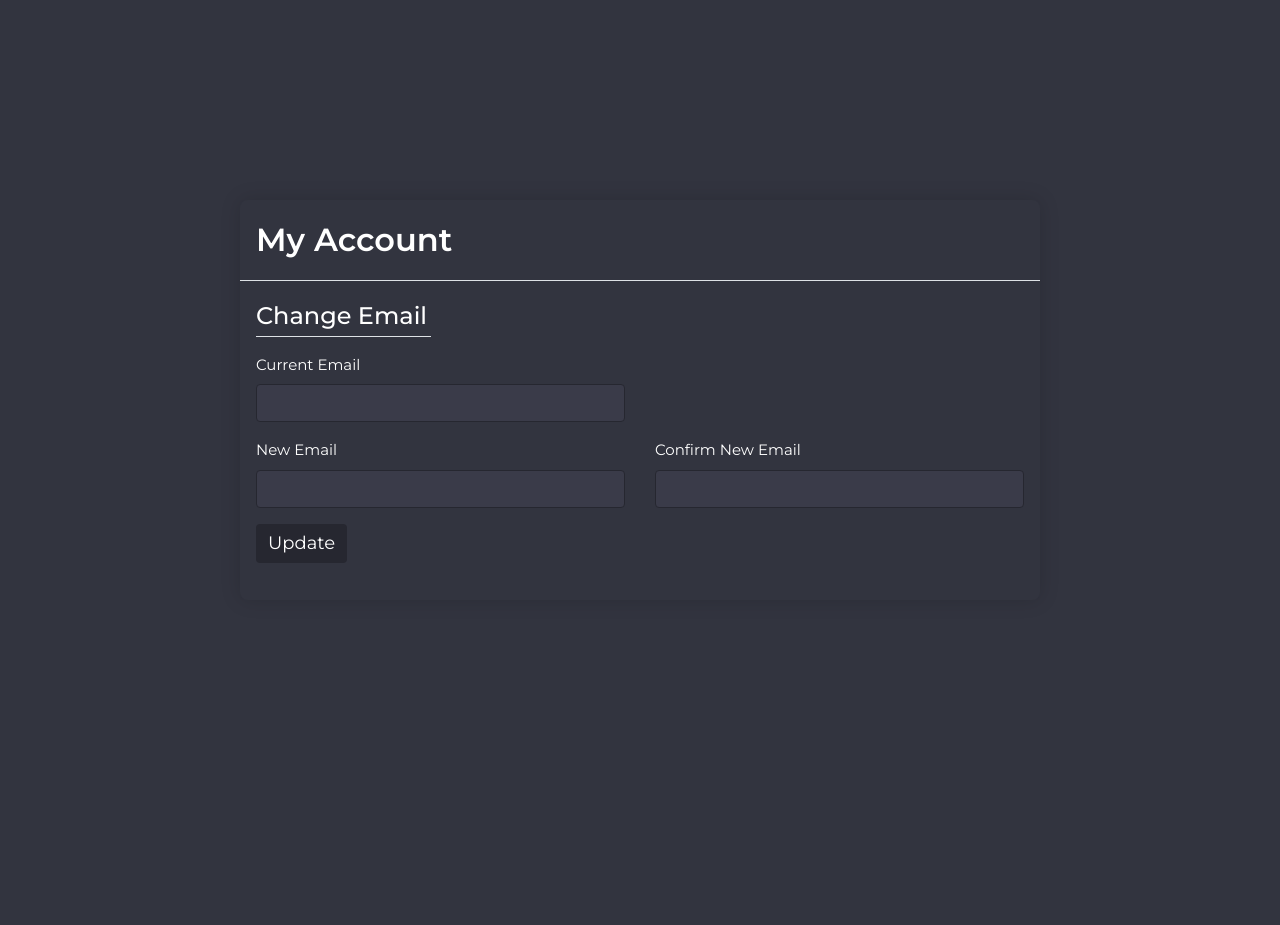
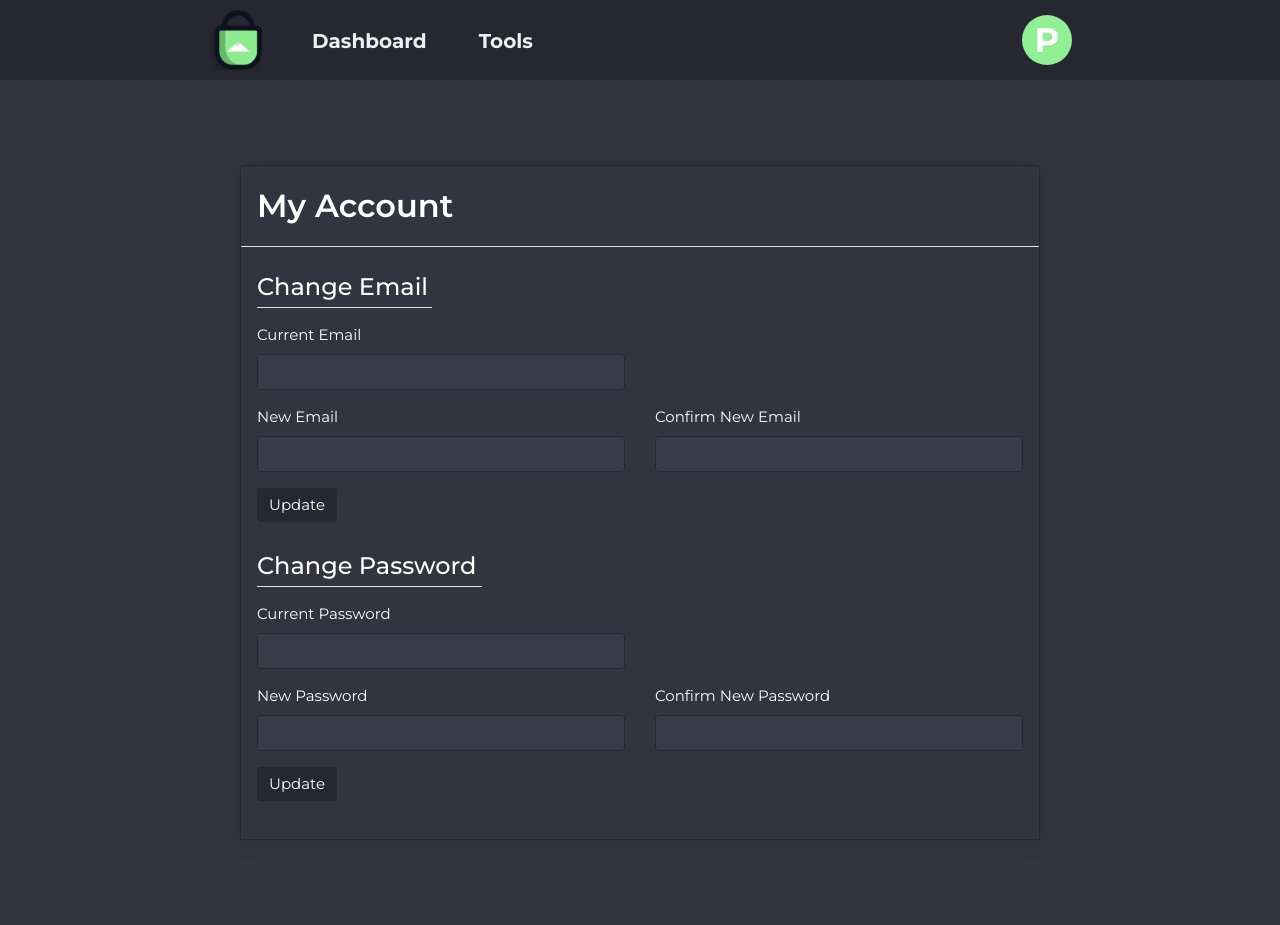
Before and after one commit to CAC-TX06/PeakPass, a Flask app: template website/templates/settings.html in a window 1280 px wide. Before the commit the page ends 563 px from the top, so only its background shows below. Run offline with Flask 2, Linux system fonts and the light colour scheme; the template is opened without the code that fills it, so the values that code supplies are empty; parts of the project's set-up code (start-up, migrations or seed data) failed here and were passed over; some libraries are stand-ins or nearby versions.

Commit message:
Main Account Settings Changes

```diff
--- a/website/templates/settings.html
+++ b/website/templates/settings.html
@@ -13,6 +13,25 @@
     <title>{% block title %}Home{% endblock %}</title>
   </head>
 
+  <header>
+	<nav>
+	  <a>
+		<img class="logo" src="images/peakpass_logo.png" alt="logo">
+	  </a>
+	  <ul class="nav_links">
+		<li><a class="dash" href="#">Dashboard</a></li>
+		<li><a href="">Tools</a></li>
+	  </ul>
+	  <div class="dropdown">
+		<img src="images/pfp_p.png" id="myBtn" class="user-pfp" alt="User Profile Picture">
+		<div id="myDropdown" class="dropdown-content">
+		  <a class="account" href="#">Account Settings</a>
+		  <a class="logout" href="#">Logout</a>
+		</div>
+	  </div>
+	</nav>
+  </header>
+
   <body>
     <div id="add-new-item" class="bg-modal" hidden></div>
         <div class="modal-content">
@@ -21,7 +40,7 @@
                     <h2 class="modal-title">My Account</h2>
                 </div>
                 <div class="modal-body">
-                    <h2 class="email-title">Change Email</h2>
+                    <h2 id="email-title" class="subtitle-header">Change Email</h2>
                     <div class="row">
                         <div class="col-6 form-group">
                             <label for="name">Current Email</label>
@@ -43,9 +62,57 @@
                     </div>
                 </div>
             </form>
+			<form action="/add-item" method="POST">
+                <div class="modal-body">
+                    <h2 id="password-title" class="subtitle-header">Change Password</h2>
+                    <div class="row">
+                        <div class="col-6 form-group">
+                            <label for="name">Current Password</label>
+                            <input id="name" class="popup-input" type="text" name="name" required="">
+                        </div>
+                    </div>
+                    <div class="row">
+						<div class="col-6 form-group">
+                            <label for="username">New Password</label>
+                            <input id="username" class="popup-input" type="text" name="username" required="">
+                        </div>
+                        <div class="col-6 form-group">
+                            <label for="password">Confirm New Password</label>
+                            <input id="password" class="popup-input" type="text" name="password" required="">
+                        </div>
+                        <div class="col-6 form-group">
+                            <button class="save" type="submit" value="submit">Update</button>
+                        </div>
+                    </div>
+                </div>
+            </form>
         </div>
     </div>
   </body>
+
+  <script>
+	document.getElementById("myBtn").onclick = function() {myFunction()};
+
+	/* myFunction toggles between adding and removing the show class, which is used to hide and show the dropdown content */
+	function myFunction() {
+		document.getElementById("myDropdown").classList.toggle("show");
+	}
+
+	// Close the dropdown if the user clicks outside of it
+	window.onclick = function(event) {
+		if (!event.target.matches('.user-pfp')) {
+
+			var dropdowns = document.getElementsByClassName("dropdown-content");
+			var i;
+			for (i = 0; i < dropdowns.length; i++) {
+				var openDropdown = dropdowns[i];
+				if (openDropdown.classList.contains('show')) {
+					openDropdown.classList.remove('show');
+				}
+			}
+		}
+	}
+  </script>
 
   <style>
 
@@ -61,17 +128,196 @@ body {
 	background-color: rgb(50, 52, 63);
 }
 
+li, a, button {
+    font-family: "Montserrat", sans-serif;
+    font-weight: 400;
+    font-size: 16px;
+    color: #edf0f1;
+    text-decoration: none;
+  }
+
+a:hover {
+color: #91f093;
+text-decoration: none;
+}
+
+header {
+    background-color: rgb(38, 39, 48);
+    display: flex;
+    justify-content: space-between;
+    align-items: center;
+    padding: 0px 10%;
+  }
+
+.logo {
+    max-width: 60px;
+    margin: 10px 0 10px 80px;
+    background-color: rgb(38, 39, 48);
+  }
+
+  @media (max-width: 970px) {
+    .logo {
+      margin: 0;
+      width: 60px;
+    }
+  }
+
+  /* Changes the navbar color to dark */
+  nav {
+    display: flex;
+    top:0;
+    width: 100%;
+    height: auto;
+    background-color: rgb(38, 39, 48);
+  }
+
+  .nav_links {
+    flex: 1 1 200px;
+    list-style: none;
+    background-color: rgb(38, 39, 48);
+    margin-bottom: 0;
+  }
+
+  .nav_links li {
+    display: inline-block;
+    text-align: center;
+    padding: 26px 24px 24px 24px;
+    text-decoration: none;
+    background-color: rgb(38, 39, 48);
+  }
+
+  .dash {
+    padding-left: 20px;
+  }
+
+  @media (max-width: 970px) {
+    .nav_links li {
+      -webkit-box-align: center;
+      -moz-box-align: center;
+      -o-box-align: center;
+      -ms-flex-align: center;
+      -webkit-align-items: center;
+      align-items: center;
+      padding-inline-end: 0px;
+      margin: 10px;
+      margin-right: 40px;
+      text-align: center;
+      padding-left: 20px;
+      font-size: 2px;
+    }
+  }
+
+  .nav_links li a {
+    transition: all 0.3s ease 0s;
+    font-weight: 700;
+    font-size: 20px;
+  }
+
+  .nav_links li a:hover {
+    color: #91f093;
+    text-decoration: none;
+  }
+
+  @media (max-width: 970px) {
+    .nav_links li a{
+      font-size: 12px;
+    }
+  }
+
+  @media (max-width: 970px) {
+    .home-button {
+      padding-left: 14px;
+    }
+  }
+
+  .cta {
+    margin-right: 70px;
+    max-width: 100%;
+    max-height: 100%;
+  }
+
+  .user-pfp {
+    border-radius: 50%;
+    width: 50px;
+    height: 50px;
+    margin: 15px 80px 15px 0;
+    background-color: rgb(38, 39, 48);
+    border: none;
+    cursor: pointer;
+    transition: all 0.3s ease 0s;
+    position: relative;
+  }
+
+  @media (max-width: 970px) {
+    .cta {
+      display: flex;
+      flex-wrap: wrap;
+    }
+  }
+
+  .dropdown {
+    position: relative;
+    display: inline-block;
+  }
+
+  .dropdown-content {
+    border-radius: 4px;
+    display: none;
+    position: absolute;
+    background-color: rgb(50, 52, 63);
+    min-width: 160px;
+    overflow: auto;
+    box-shadow: 0px 8px 16px 0px rgba(0,0,0,0.3);
+  }
+
+  .dropdown-content a {
+    color: black;
+    padding: 12px 16px;
+    text-decoration: none;
+    display: block;
+  }
+
+  .account {
+    color: white !important;
+  }
+
+  .account:hover {
+    background-color: rgb(38, 39, 48);
+  }
+
+  .logout {
+    background-color: #FA5B5B;
+    color: white !important;
+  }
+
+  .logout:hover {
+    background-color: #b64242;
+    color: white !important;
+  }
+
+  .show {
+    display:block;
+  }
+
 .modal-title {
 	font-weight: 600;
 }
 
-.email-title {
+.subtitle-header {
 	font-size: 1.5rem;
 	color: white;
 	border-bottom: 1px solid #dee2e6;
 	padding-bottom: 5px;
-	margin-bottom: 1rem;
+	margin: 1rem 0 1rem 0;
 	width: 175px;
+}
+
+#email-title {
+	margin-top: 10px;
+}
+
+#password-title {
+	width: 225px;
 }
 
 .content-table {
@@ -188,19 +434,17 @@ label {
 
 .modal-body {
 	flex: none;
-	padding-top: 1.3rem
 }
 
 .modal-content {
+	border-collapse: collapse;
+	margin: 85px auto;
+	font-size: 0.9em;
 	width: 800px;
-	height: 400px;
+	height: 675px;
 	background-color: rgb(50, 52, 63);
-	border-radius: 8px;
-	position: absolute;
-	left: 50%;
-  	top: 50%;
-  	transform: translate(-50%, -50%);
-	border: none;
+	border-radius: 5px 5px 0 0;
+	overflow: hidden;
 	box-shadow: 0 0 20px rgba(0, 0, 0, 0.15);
 }
 
@@ -245,7 +489,7 @@ label {
 	color: white;
 	position: absolute;
 	top: 0;
-	font-size: 18px;
+	font-size: 15px;
 	cursor: pointer;
 	padding: .375rem .75rem;
 	background-color: rgb(38, 39, 48);
@@ -274,4 +518,6 @@ label {
 	cursor: pointer;
 }
 
+
+
   </style>
```
